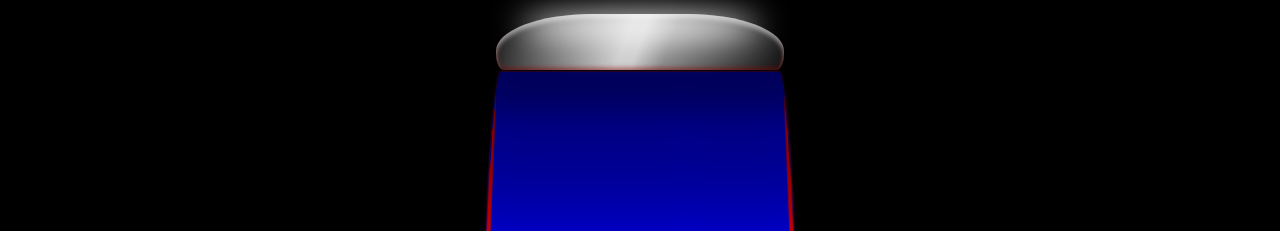
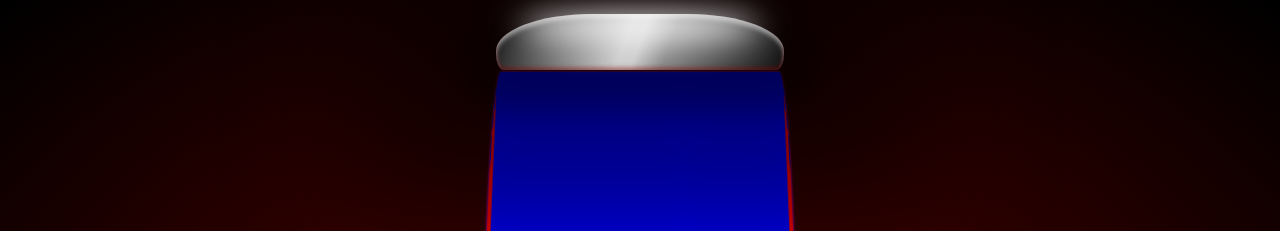
Before and after one commit to crisptaylor/Portfolio2.0, a plain HTML site: page index.html in a window 1280 px wide. Shown: the top 231 px of the page. Drawn offline with Linux system fonts and the light colour scheme.

Commit message:
updated background

```diff
--- a/assets/style.css
+++ b/assets/style.css
@@ -298,7 +298,7 @@ main {
 
 
 #lampwrapper{
-	background-color: black;
+	background: radial-gradient(#500, #000);
 	padding:10px 0;
 }
 
```
